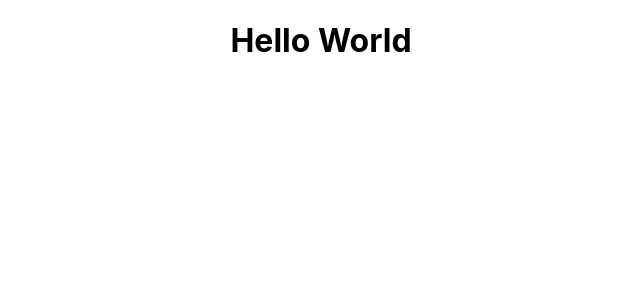
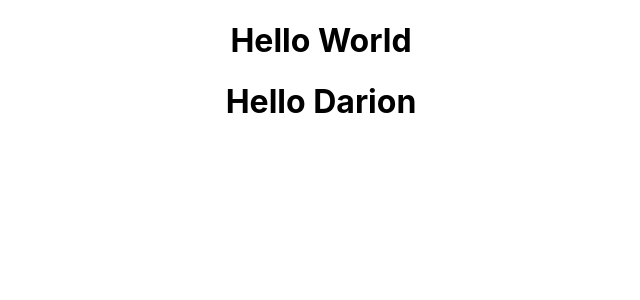
Before and after one commit to kevinszn23/countdown-timer, a React (Create React App) app in the folder countdown/: page / in a window 1280 px wide. Shown: the top 300 px of the page, without its empty margins (319-959 px from the left). Built offline with nearby package versions, Linux system fonts and the light colour scheme.

Commit message:
testing component

```diff
--- a/countdown/package.json
+++ b/countdown/package.json
@@ -8,6 +8,8 @@
     "@testing-library/user-event": "^13.5.0",
     "react": "^18.2.0",
     "react-dom": "^18.2.0",
+    "react-router": "^6.8.1",
+    "react-router-dom": "^6.8.1",
     "react-scripts": "5.0.1",
     "web-vitals": "^2.1.4"
   },
--- a/countdown/src/App.js
+++ b/countdown/src/App.js
@@ -1,9 +1,11 @@
 import './App.css';
+import Form from './components/Form';
 
 function App() {
   return (
     <div className="App">
       <h1>Hello World</h1>
+      <Form />
     </div>
   );
 }
--- /dev/null
+++ b/countdown/src/components/Form.js
@@ -0,0 +1,6 @@
+
+
+export default function Form (props) {
+    return (<h1>Hello Darion</h1>
+    )
+}
```
Also changed, not shown: 1 other file (tests, documents, lock files or other folders).
